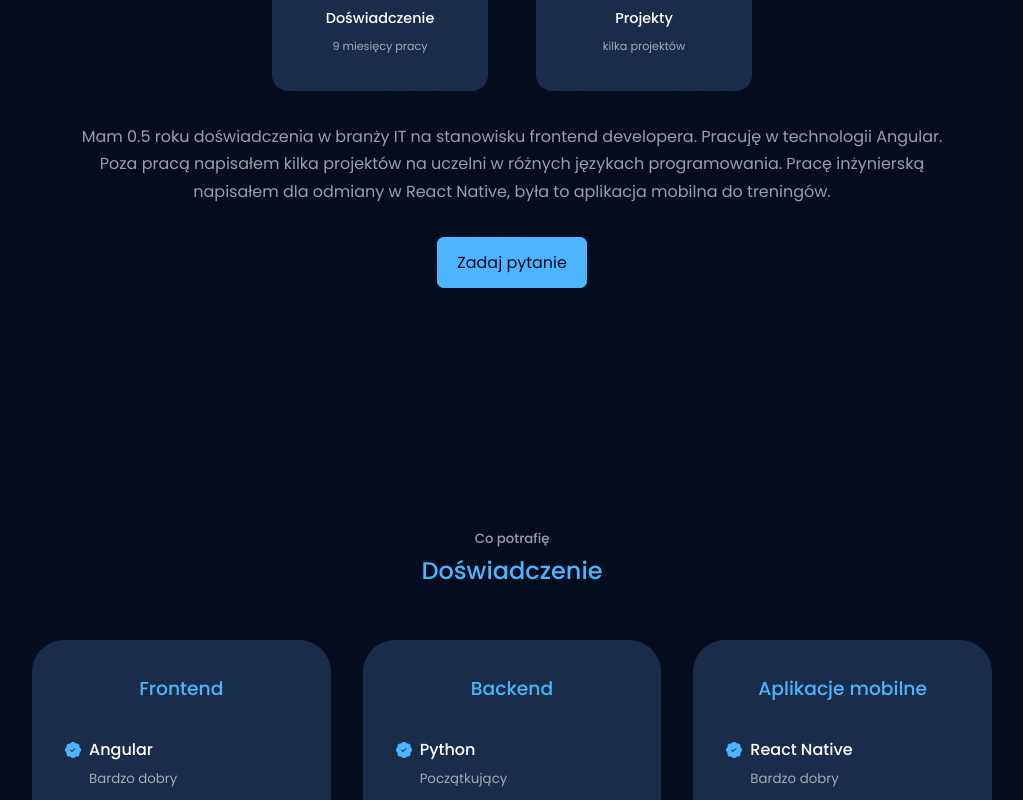
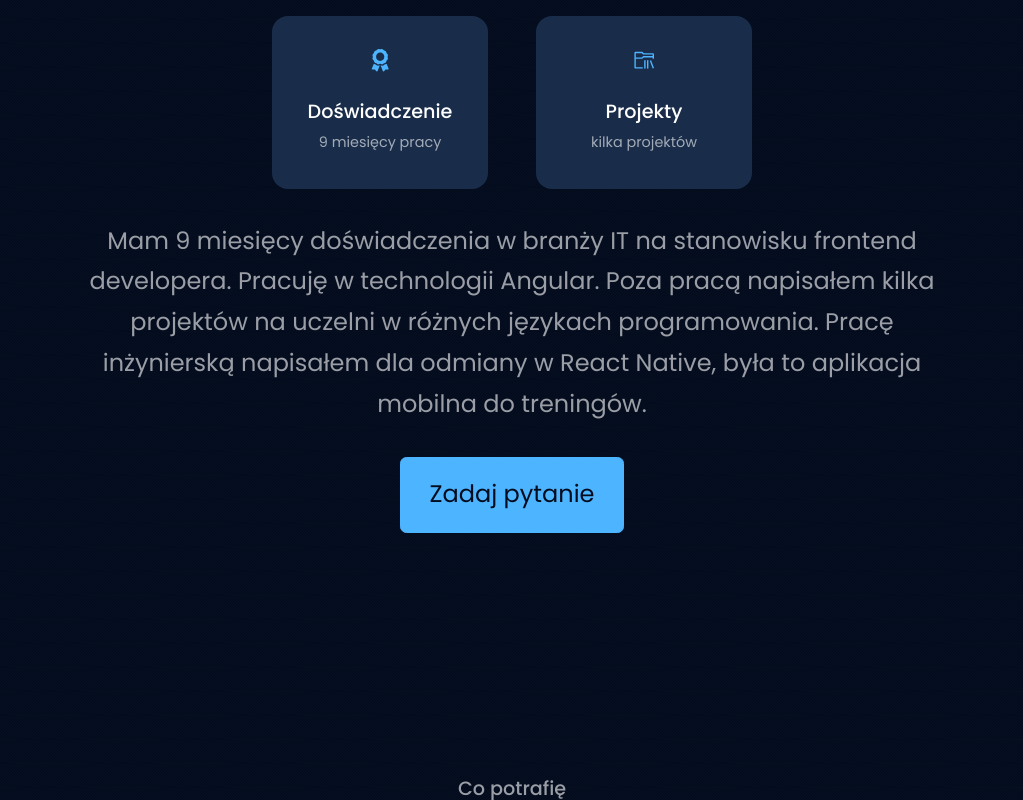
Before and after one commit to matCh00/Portfolio_v1, a React (Create React App) app in the folder portfolio/: page / in a window 1280 px wide. Shown: the part 820-1620 px from the top of the page, without its empty margins (128-1151 px from the left). Built offline with nearby package versions, Linux system fonts and the light colour scheme.

Commit message:
większa czcionka

```diff
--- a/portfolio/src/components/about/About.jsx
+++ b/portfolio/src/components/about/About.jsx
@@ -30,7 +30,7 @@ const About = () => {
         </div>
 
         <p>
-          Mam 0.5 roku doświadczenia w branży IT na stanowisku frontend developera. Pracuję w technologii Angular.
+          Mam 9 miesięcy doświadczenia w branży IT na stanowisku frontend developera. Pracuję w technologii Angular.
           Poza pracą napisałem kilka projektów na uczelni w różnych językach programowania.
           Pracę inżynierską napisałem dla odmiany w React Native, była to aplikacja mobilna do treningów.
         </p>
--- a/portfolio/src/components/portfolio/portfolio.css
+++ b/portfolio/src/components/portfolio/portfolio.css
@@ -58,6 +58,7 @@
 
 .portfolio__item h4 {
   color: var(--color-light);
+  text-align: center;
 }
 
 .portfolio__item-btn {
--- a/portfolio/src/components/services/services.css
+++ b/portfolio/src/components/services/services.css
@@ -26,7 +26,6 @@
 
 .service__head h3 {
   color: var(--color-bg);
-  font-size: 1rem;
   text-align: center;
 }
 
--- a/portfolio/src/index.css
+++ b/portfolio/src/index.css
@@ -69,9 +69,14 @@ h1, h2, h3, h4, h5 {
   font-weight: 500;
 }
 
-h1 {
-  font-size: 3rem;
-}
+h1 { font-size: 3em !important; }
+h2 { font-size: 2.5em !important; }
+h3 { font-size: 1.8em !important; }
+h4 { font-size: 1.5em !important; }
+h5 { font-size: 1.2em !important; }
+p { font-size: 1.5em !important; }
+a { font-size: 1.5em !important; }
+small { font-size: .9em !important; }
 
 section {
   padding: 3em 0 12em 0;
```
Also changed, not shown: 12 other files (tests, documents, lock files or other folders).
